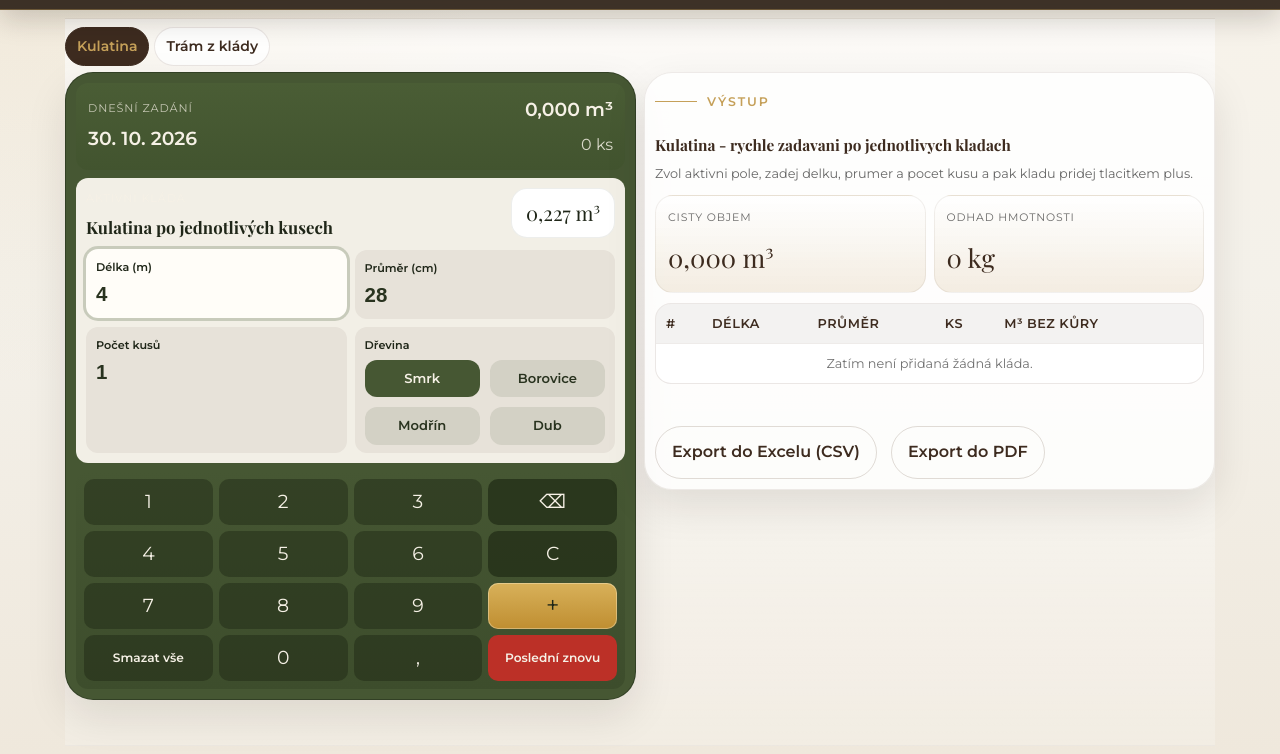
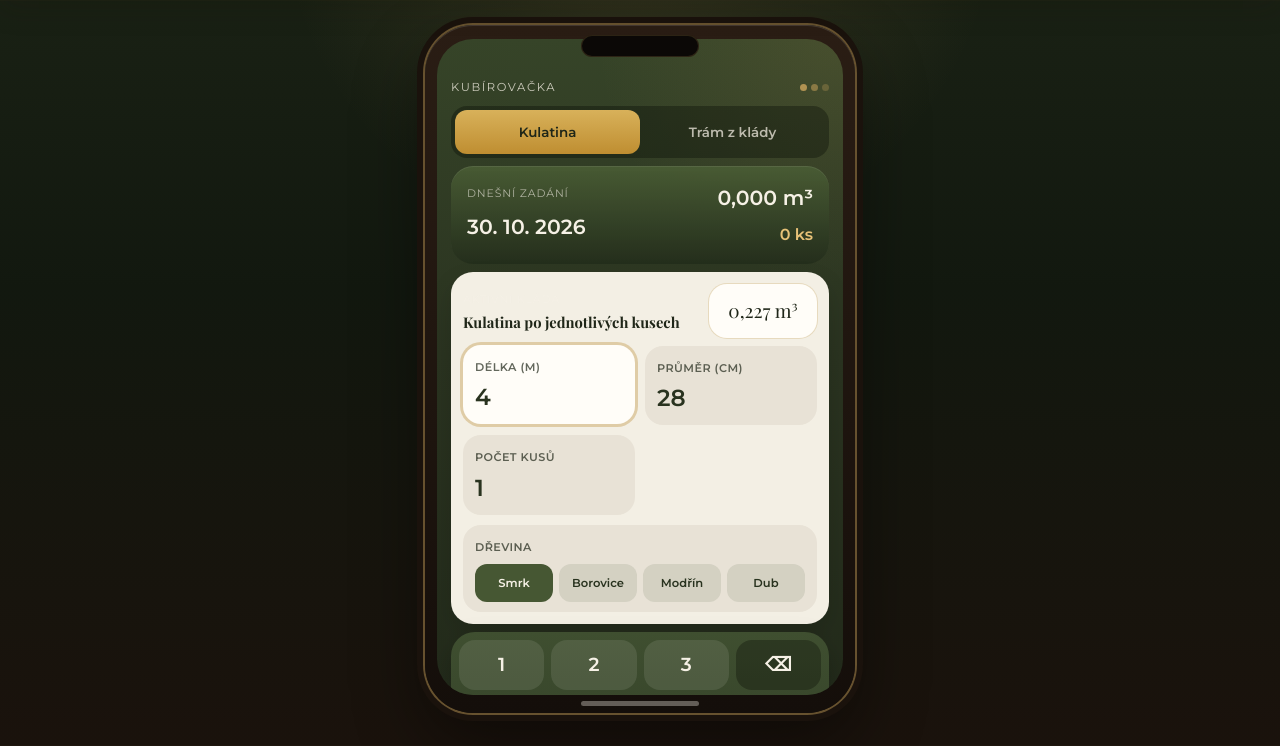
Before and after one commit to stepankruzik/pila-radkovice, a plain HTML site: page Kubirace.html in a window 1280 px wide. Shown: the part 103-857 px from the top of the page. Drawn offline with nearby package versions, Linux system fonts and the light colour scheme; a web font is replaced by a local one.

Commit message:
kubirace

```diff
--- a/Kubirace.html
+++ b/Kubirace.html
@@ -2,9 +2,13 @@
 <html lang="cs">
 <head>
   <meta charset="utf-8">
-  <meta name="viewport" content="width=device-width, initial-scale=1.0">
+  <meta name="viewport" content="width=device-width, initial-scale=1.0, viewport-fit=cover">
+  <meta name="theme-color" content="#1c2416">
+  <meta name="apple-mobile-web-app-capable" content="yes">
+  <meta name="apple-mobile-web-app-status-bar-style" content="black-translucent">
   <title>Kubírovací kalkulačka | Pila Radkovice</title>
   <link rel="stylesheet" href="css/style.css">
+  <link rel="stylesheet" href="css/kubirace.css">
 </head>
 <body class="page-kubirace">
 
@@ -57,7 +61,17 @@
     </section>
 
     <section class="section section-alt" data-kubirace>
+      <div class="phone-stage">
+        <div class="phone-device">
+          <div class="phone-notch" aria-hidden="true"></div>
+          <div class="phone-screen">
       <div class="calc-shell">
+        <div class="app-status-bar" aria-hidden="true">
+          <span>Kubírovačka</span>
+          <span class="app-status-dots">
+            <i></i><i></i><i></i>
+          </span>
+        </div>
         <div class="calc-tabs" aria-label="Režimy kubírování" role="tablist">
           <button class="calc-tab active" type="button" data-mode="kulatina" role="tab" aria-selected="true" aria-controls="panel-kulatina" id="tab-kulatina">Kulatina</button>
           <button class="calc-tab" type="button" data-mode="skladane" role="tab" aria-selected="false" aria-controls="panel-skladane" id="tab-skladane">Trám z klády</button>
@@ -92,15 +106,15 @@
                   <div class="app-fields-grid">
                     <div class="app-field-card is-active" data-focus-field="length">
                       <span class="app-field-label">Délka (m)</span>
-                      <input class="app-field-input" id="draftLength" type="text" inputmode="decimal" placeholder="4,0" autocomplete="off">
+                      <input class="app-field-input" id="draftLength" type="text" inputmode="decimal" enterkeyhint="next" aria-label="Délka klády v metrech" placeholder="4,0" autocomplete="off">
                     </div>
                     <div class="app-field-card" data-focus-field="diameter">
                       <span class="app-field-label">Průměr (cm)</span>
-                      <input class="app-field-input" id="draftDiameter" type="text" inputmode="decimal" placeholder="28" autocomplete="off">
+                      <input class="app-field-input" id="draftDiameter" type="text" inputmode="decimal" enterkeyhint="next" aria-label="Průměr klády v centimetrech" placeholder="28" autocomplete="off">
                     </div>
                     <div class="app-field-card" data-focus-field="count">
                       <span class="app-field-label">Počet kusů</span>
-                      <input class="app-field-input" id="draftCount" type="text" inputmode="numeric" value="1" autocomplete="off">
+                      <input class="app-field-input" id="draftCount" type="text" inputmode="numeric" enterkeyhint="done" aria-label="Počet kusů" value="1" autocomplete="off">
                     </div>
                     <div class="app-field-card app-field-card-static">
                       <span class="app-field-label">Dřevina</span>
@@ -284,6 +298,10 @@
           </aside>
         </div>
       </div>
+          </div>
+          <div class="phone-home-indicator" aria-hidden="true"></div>
+        </div>
+      </div>
     </section>
   </main>
 
--- /dev/null
+++ b/css/kubirace.css
@@ -0,0 +1,579 @@
+.page-kubirace {
+  background:
+    radial-gradient(circle at top, rgba(197, 160, 89, 0.18), transparent 34%),
+    linear-gradient(180deg, #1c2416 0%, #12180f 46%, #1a120c 100%);
+}
+
+.page-kubirace .main-carousel,
+.page-kubirace .page-content > .section:first-child,
+.page-kubirace .site-footer {
+  display: none !important;
+}
+
+.page-kubirace .site-header {
+  padding: 10px 0;
+}
+
+.page-kubirace .page-content {
+  max-width: none;
+  padding: 0;
+}
+
+.page-kubirace [data-kubirace] {
+  min-height: calc(100dvh - 72px);
+  display: flex;
+  align-items: center;
+  justify-content: center;
+  padding: 24px 16px 32px;
+  background: transparent;
+}
+
+.page-kubirace .phone-stage {
+  width: 100%;
+  display: flex;
+  justify-content: center;
+}
+
+.page-kubirace .phone-device {
+  position: relative;
+  width: min(100%, 430px);
+  height: min(844px, calc(100dvh - 112px));
+  padding: 14px 12px 18px;
+  border-radius: 48px;
+  background: linear-gradient(180deg, #2a1d14 0%, #140e0a 100%);
+  box-shadow:
+    0 0 0 2px rgba(197, 160, 89, 0.45),
+    0 0 0 8px #1a120c,
+    0 28px 70px rgba(0, 0, 0, 0.45),
+    inset 0 1px 0 rgba(255, 255, 255, 0.12);
+}
+
+.page-kubirace .phone-notch {
+  position: absolute;
+  top: 10px;
+  left: 50%;
+  z-index: 3;
+  width: 118px;
+  height: 22px;
+  transform: translateX(-50%);
+  border-radius: 16px;
+  background: #0b0806;
+  box-shadow: inset 0 0 0 1px rgba(197, 160, 89, 0.18);
+}
+
+.page-kubirace .phone-screen {
+  height: 100%;
+  overflow: auto;
+  overflow-x: hidden;
+  border-radius: 36px;
+  background:
+    radial-gradient(circle at top right, rgba(197, 160, 89, 0.12), transparent 32%),
+    linear-gradient(180deg, #364428 0%, #2a3320 48%, #232b1b 100%);
+  -webkit-overflow-scrolling: touch;
+  scrollbar-width: none;
+}
+
+.page-kubirace .phone-screen::-webkit-scrollbar {
+  display: none;
+}
+
+.page-kubirace .phone-home-indicator {
+  position: absolute;
+  left: 50%;
+  bottom: 7px;
+  width: 118px;
+  height: 5px;
+  transform: translateX(-50%);
+  border-radius: 99px;
+  background: rgba(246, 241, 230, 0.35);
+}
+
+.page-kubirace .calc-shell {
+  width: 100%;
+  min-height: 100%;
+  gap: 8px;
+  padding: 38px 14px 16px;
+}
+
+.page-kubirace .app-status-bar {
+  display: flex;
+  align-items: center;
+  justify-content: space-between;
+  color: rgba(246, 241, 230, 0.78);
+  font-size: 0.72rem;
+  letter-spacing: 0.14em;
+  text-transform: uppercase;
+}
+
+.page-kubirace .app-status-dots {
+  display: flex;
+  gap: 4px;
+}
+
+.page-kubirace .app-status-dots i {
+  display: block;
+  width: 7px;
+  height: 7px;
+  border-radius: 50%;
+  background: rgba(197, 160, 89, 0.85);
+}
+
+.page-kubirace .app-status-dots i:nth-child(2) { opacity: 0.65; }
+.page-kubirace .app-status-dots i:nth-child(3) { opacity: 0.35; }
+
+.page-kubirace .calc-tabs {
+  display: grid !important;
+  grid-template-columns: 1fr 1fr;
+  flex-direction: row;
+  gap: 0 !important;
+  padding: 4px;
+  border-radius: 16px;
+  background: rgba(12, 16, 8, 0.38);
+}
+
+.page-kubirace .calc-tab {
+  width: 100% !important;
+  padding: 10px 8px !important;
+  border: 0;
+  border-radius: 12px;
+  background: transparent;
+  color: rgba(246, 241, 230, 0.72);
+  font-size: 0.84rem !important;
+}
+
+.page-kubirace .calc-tab.active,
+.page-kubirace .calc-tab:hover {
+  background: linear-gradient(180deg, #d8b15a, #bf8e31);
+  color: #1f2618;
+  border-color: transparent;
+}
+
+.page-kubirace .calc-grid {
+  display: flex;
+  flex-direction: column;
+  align-items: stretch;
+  gap: 12px;
+}
+
+.page-kubirace .calc-panel,
+.page-kubirace .result-panel {
+  display: block !important;
+  padding: 0 !important;
+  border: 0;
+  border-radius: 0;
+  background: transparent;
+  box-shadow: none;
+}
+
+.page-kubirace .calc-panel-kulatina {
+  background: transparent;
+  border: 0;
+  color: #f4f0e6;
+}
+
+.page-kubirace .app-shell {
+  gap: 8px;
+  max-width: none;
+}
+
+.page-kubirace .app-topbar,
+.page-kubirace .app-entry-head,
+.page-kubirace .app-list-head {
+  flex-direction: row;
+  align-items: center;
+}
+
+.page-kubirace .app-topbar {
+  padding: 14px 16px;
+  border-radius: 22px;
+  background: linear-gradient(180deg, rgba(74, 93, 53, 0.92), rgba(36, 46, 28, 0.96));
+  box-shadow: inset 0 1px 0 rgba(255, 255, 255, 0.08);
+}
+
+.page-kubirace .app-topbar > div {
+  min-width: 0;
+}
+
+.page-kubirace .app-topbar > div:first-child {
+  display: grid;
+  gap: 2px;
+}
+
+.page-kubirace .app-date-label,
+.page-kubirace .app-mini-label {
+  margin-bottom: 4px;
+  font-size: 0.68rem;
+  color: rgba(246, 241, 230, 0.62);
+}
+
+.page-kubirace .app-topbar strong,
+.page-kubirace .app-total-inline strong {
+  font-size: 1.28rem;
+  color: #f6f1e6;
+}
+
+.page-kubirace .app-total-inline {
+  align-items: flex-end;
+}
+
+.page-kubirace .app-total-inline span {
+  color: #e7c278;
+  font-weight: 700;
+}
+
+.page-kubirace .app-entry {
+  padding: 12px;
+  border-radius: 22px;
+  background: #f3efe4;
+  box-shadow: 0 10px 24px rgba(0, 0, 0, 0.12);
+}
+
+.page-kubirace .app-entry-head {
+  margin-bottom: 8px;
+  gap: 10px;
+}
+
+.page-kubirace .app-entry-head h3 {
+  font-size: 0.92rem;
+  line-height: 1.2;
+}
+
+.page-kubirace .app-live-volume {
+  min-width: 108px;
+  padding: 10px 12px;
+  border-radius: 18px;
+  font-size: 1.18rem;
+  display: flex;
+  flex-direction: column;
+  align-items: center;
+  gap: 3px;
+  text-align: center;
+  background: #fffdf8;
+  box-shadow: 0 0 0 1px rgba(197, 160, 89, 0.28);
+}
+
+.page-kubirace .app-fields-grid {
+  display: grid !important;
+  grid-template-columns: repeat(2, minmax(0, 1fr)) !important;
+  gap: 10px;
+}
+
+.page-kubirace .app-field-card {
+  padding: 12px 12px 10px;
+  border-radius: 18px;
+  background: #e8e2d6;
+}
+
+.page-kubirace .app-field-card.is-active {
+  background: #fffdf8;
+  box-shadow: 0 0 0 3px rgba(197, 160, 89, 0.45);
+}
+
+.page-kubirace .app-field-card:focus-within {
+  box-shadow: 0 0 0 3px rgba(197, 160, 89, 0.72);
+}
+
+.page-kubirace .app-field-card-static {
+  grid-column: 1 / -1;
+}
+
+.page-kubirace .app-field-label {
+  margin-bottom: 6px;
+  font-size: 0.7rem;
+  letter-spacing: 0.04em;
+  text-transform: uppercase;
+  color: rgba(31, 38, 24, 0.7);
+}
+
+.page-kubirace .app-field-input {
+  font-size: 1.45rem;
+  font-family: 'Montserrat', sans-serif;
+}
+
+.page-kubirace .app-species-grid {
+  grid-template-columns: repeat(4, minmax(0, 1fr));
+  gap: 6px;
+}
+
+.page-kubirace .species-chip {
+  padding: 9px 4px;
+  border-radius: 12px;
+  font-size: 0.72rem;
+}
+
+.page-kubirace .app-pad {
+  padding: 8px;
+  border-radius: 24px;
+  background: linear-gradient(180deg, #3f4f30, #2b3622);
+  box-shadow: 0 12px 28px rgba(0, 0, 0, 0.22);
+}
+
+.page-kubirace .pad-main {
+  display: grid !important;
+  grid-template-columns: repeat(4, minmax(0, 1fr)) !important;
+  gap: 7px;
+}
+
+.page-kubirace .pad-key,
+.page-kubirace .pad-meta {
+  min-height: 50px;
+  border-radius: 16px;
+  background: rgba(246, 241, 230, 0.1);
+  color: #f6f1e6;
+  font-size: 1.18rem;
+  font-weight: 700;
+  touch-action: manipulation;
+  -webkit-tap-highlight-color: transparent;
+}
+
+.page-kubirace .pad-key:active,
+.page-kubirace .pad-meta:active {
+  transform: scale(0.96);
+  background: rgba(246, 241, 230, 0.18);
+}
+
+.page-kubirace .pad-side {
+  background: rgba(12, 16, 8, 0.35);
+}
+
+.page-kubirace .pad-side-add {
+  background: linear-gradient(180deg, #e3c06f, #c5a059);
+  color: #1f2618;
+  box-shadow: inset 0 1px 0 rgba(255, 248, 225, 0.45);
+  font-size: 1.7rem;
+  grid-column: auto !important;
+  min-height: 50px;
+}
+
+.page-kubirace .pad-side-add:hover {
+  background: linear-gradient(180deg, #edd07f, #d0ad68);
+}
+
+.page-kubirace .pad-meta {
+  min-height: 50px;
+  font-size: 0.68rem;
+  letter-spacing: 0.01em;
+  line-height: 1.2;
+}
+
+.page-kubirace .app-list-head,
+.page-kubirace .log-card-list {
+  display: flex !important;
+}
+
+.page-kubirace .app-list-head {
+  justify-content: space-between;
+  gap: 12px;
+  color: #f6f1e6;
+}
+
+.page-kubirace .log-card-list {
+  display: grid !important;
+  gap: 10px;
+}
+
+.page-kubirace .import-drawer {
+  display: block;
+}
+
+.page-kubirace .import-drawer[hidden] {
+  display: none !important;
+}
+
+.page-kubirace .app-list-head .copy-btn,
+.page-kubirace .result-panel .copy-btn,
+.page-kubirace .file-label {
+  margin-top: 0;
+  width: auto;
+  border-color: rgba(246, 241, 230, 0.18);
+  background: rgba(246, 241, 230, 0.08);
+  color: #f6f1e6;
+}
+
+.page-kubirace .log-card {
+  border-radius: 20px;
+  background: rgba(246, 241, 230, 0.08);
+  border: 1px solid rgba(246, 241, 230, 0.08);
+}
+
+.page-kubirace .result-panel {
+  padding: 14px !important;
+  border-radius: 24px;
+  background: rgba(12, 16, 8, 0.28);
+}
+
+.page-kubirace .result-panel .section-head {
+  margin-bottom: 10px;
+}
+
+.page-kubirace .result-grid {
+  display: grid !important;
+  grid-template-columns: repeat(2, minmax(0, 1fr)) !important;
+  gap: 8px;
+  margin-bottom: 12px;
+}
+
+.page-kubirace .result-tile {
+  padding: 12px;
+  background: rgba(246, 241, 230, 0.94);
+}
+
+.page-kubirace .result-panel .section-head h3 {
+  font-size: 0.98rem;
+  margin-bottom: 6px;
+  color: #f6f1e6;
+}
+
+.page-kubirace .result-panel .eyebrow {
+  color: #e7c278;
+}
+
+.page-kubirace .result-panel .section-head p,
+.page-kubirace .summary-box p {
+  margin-bottom: 0;
+  font-size: 0.78rem;
+  line-height: 1.45;
+  color: rgba(246, 241, 230, 0.72);
+}
+
+.page-kubirace .result-value {
+  font-size: 1.35rem;
+}
+
+.page-kubirace .result-tile small {
+  margin-bottom: 6px;
+  font-size: 0.66rem;
+}
+
+.page-kubirace .result-log-table-wrap {
+  display: none !important;
+}
+
+.page-kubirace .button-row {
+  flex-direction: row !important;
+  align-items: stretch !important;
+  gap: 8px;
+}
+
+.page-kubirace .button-row .copy-btn,
+.page-kubirace .button-row .file-label {
+  flex: 1;
+  text-align: center;
+}
+
+.page-kubirace #panel-skladane .section-head h3 {
+  color: #f6f1e6;
+}
+
+.page-kubirace #panel-skladane .eyebrow {
+  color: #e7c278;
+}
+
+.page-kubirace #panel-skladane .field label {
+  color: rgba(246, 241, 230, 0.78);
+}
+
+.page-kubirace #panel-skladane .input {
+  background: rgba(246, 241, 230, 0.94);
+}
+
+.page-kubirace .beam-preview-card {
+  background: rgba(246, 241, 230, 0.94);
+}
+
+@media (max-width: 768px) {
+  .page-kubirace .site-header {
+    padding: 8px 0;
+  }
+
+  .page-kubirace [data-kubirace] {
+    min-height: calc(100dvh - 64px);
+    padding: 0;
+    align-items: stretch;
+  }
+
+  .page-kubirace .phone-device {
+    width: 100%;
+    height: auto;
+    min-height: calc(100dvh - 64px);
+    padding: 0;
+    border-radius: 0;
+    background: transparent;
+    box-shadow: none;
+  }
+
+  .page-kubirace .phone-notch,
+  .page-kubirace .phone-home-indicator {
+    display: none;
+  }
+
+  .page-kubirace .phone-screen {
+    min-height: calc(100dvh - 64px);
+    border-radius: 0;
+  }
+
+  .page-kubirace .calc-shell {
+    padding: 12px 12px calc(12px + env(safe-area-inset-bottom));
+  }
+
+  .page-kubirace .app-status-bar {
+    display: none;
+  }
+
+  .page-kubirace .app-topbar,
+  .page-kubirace .app-entry-head,
+  .page-kubirace .app-list-head {
+    flex-direction: row;
+    align-items: center;
+  }
+
+  .page-kubirace .app-topbar {
+    display: grid;
+    grid-template-columns: minmax(0, 1fr) auto;
+    gap: 12px;
+    position: sticky;
+    top: 0;
+    z-index: 4;
+  }
+
+  .page-kubirace .app-total-inline {
+    display: grid;
+    gap: 2px;
+    text-align: right;
+  }
+
+  .page-kubirace .app-species-grid {
+    grid-template-columns: repeat(2, minmax(0, 1fr));
+  }
+
+  .page-kubirace .pad-key,
+  .page-kubirace .pad-meta,
+  .page-kubirace .pad-side-add {
+    min-height: 54px;
+  }
+}
+
+@media (max-width: 420px) {
+  .page-kubirace .app-species-grid {
+    grid-template-columns: repeat(2, minmax(0, 1fr));
+  }
+
+  .page-kubirace .pad-key,
+  .page-kubirace .pad-meta {
+    min-height: 50px;
+    font-size: 1.12rem;
+  }
+
+  .page-kubirace .app-field-input {
+    font-size: 1.28rem;
+  }
+
+  .page-kubirace .calc-shell {
+    padding-left: 9px;
+    padding-right: 9px;
+  }
+
+  .page-kubirace .app-entry {
+    padding: 10px;
+  }
+}
```
